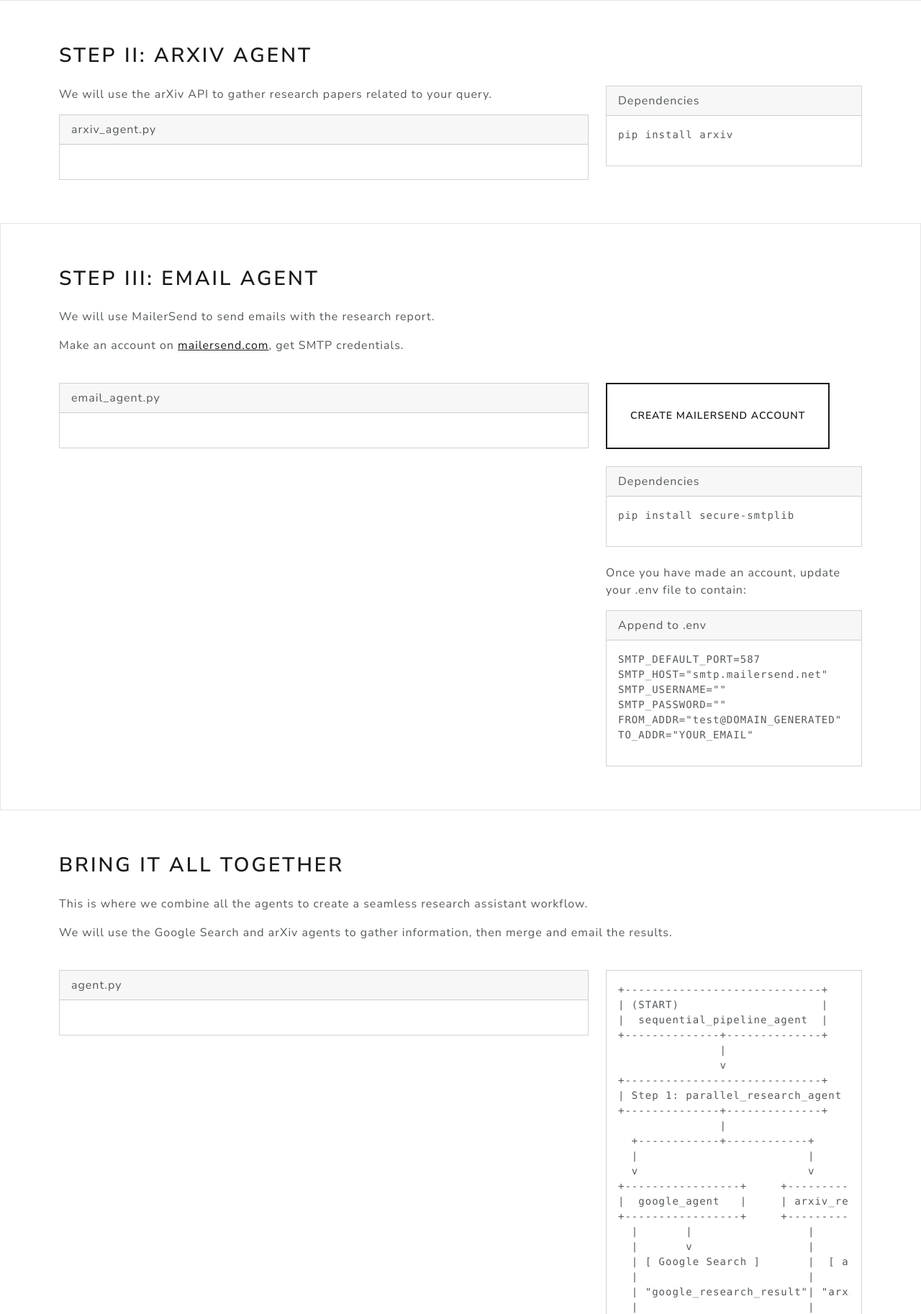
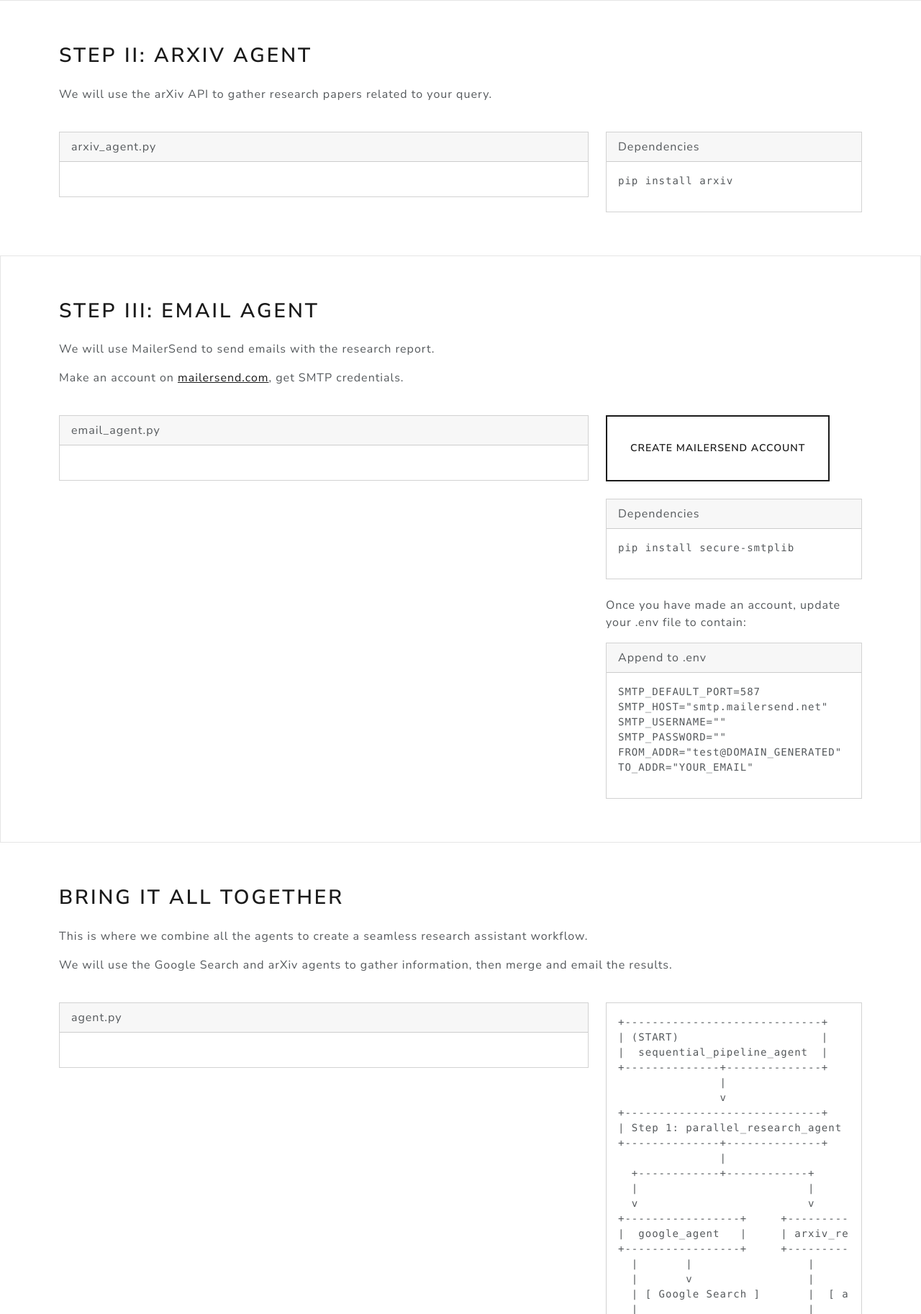
Before and after one commit to nenuadrian/google-agents, a PHP site: page / in a window 1280 px wide. Shown: the part 2257-4083 px from the top of the page at 72% size. Run offline with PHP 8.4, Linux system fonts and the light colour scheme.

Commit message:
paraphraze

```diff
--- a/workshop/index.php
+++ b/workshop/index.php
@@ -241,6 +241,8 @@ adk run adk_research_assistant
       <div class="row gy-4">
         <div class="col-lg-8">
           <p>We will use the arXiv API to gather research papers related to your query.</p>
+        </div>
+        <div class="col-lg-8">
           <div class="card">
             <div class="card-header">
               arxiv_agent.py
```
